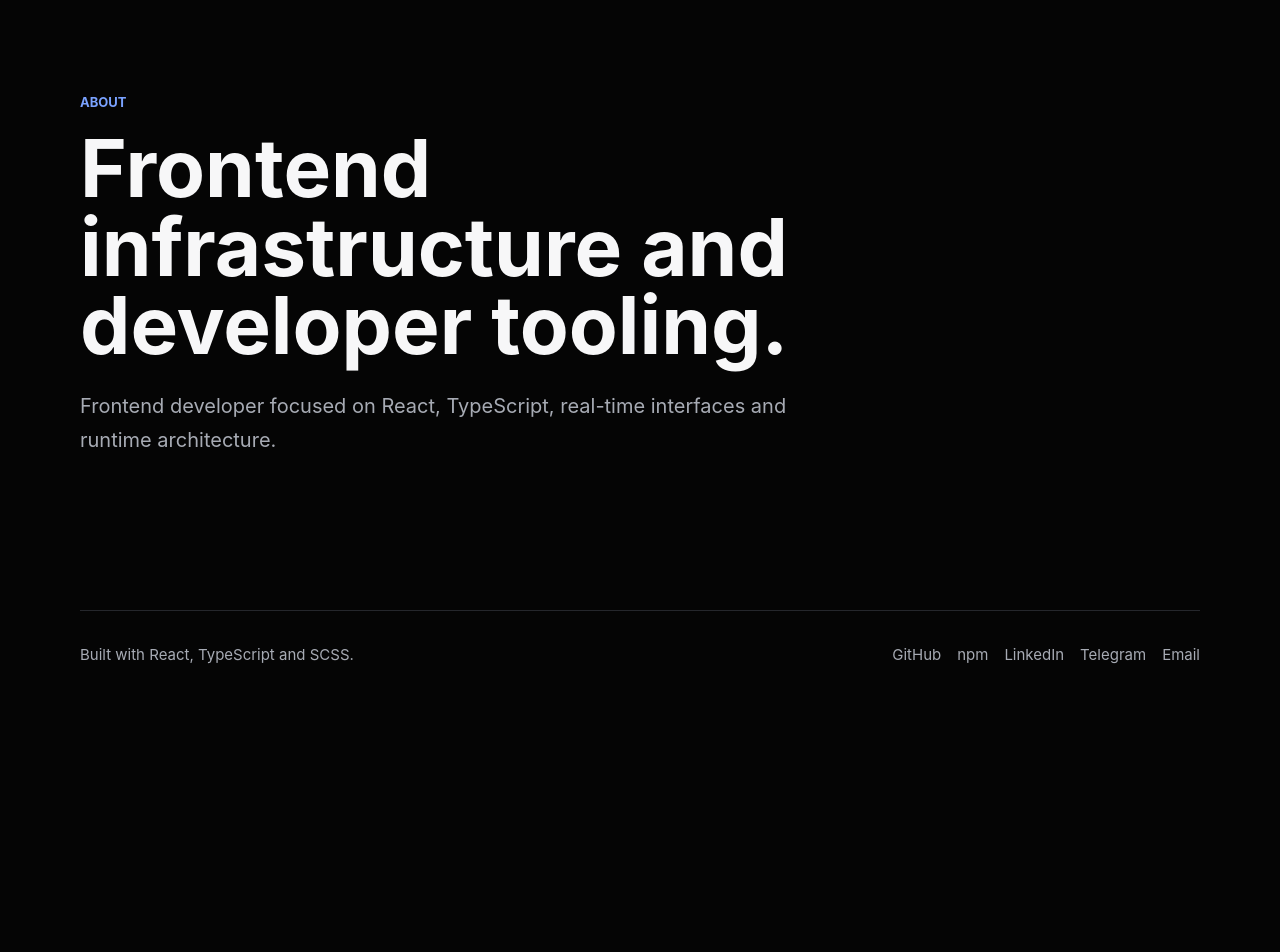
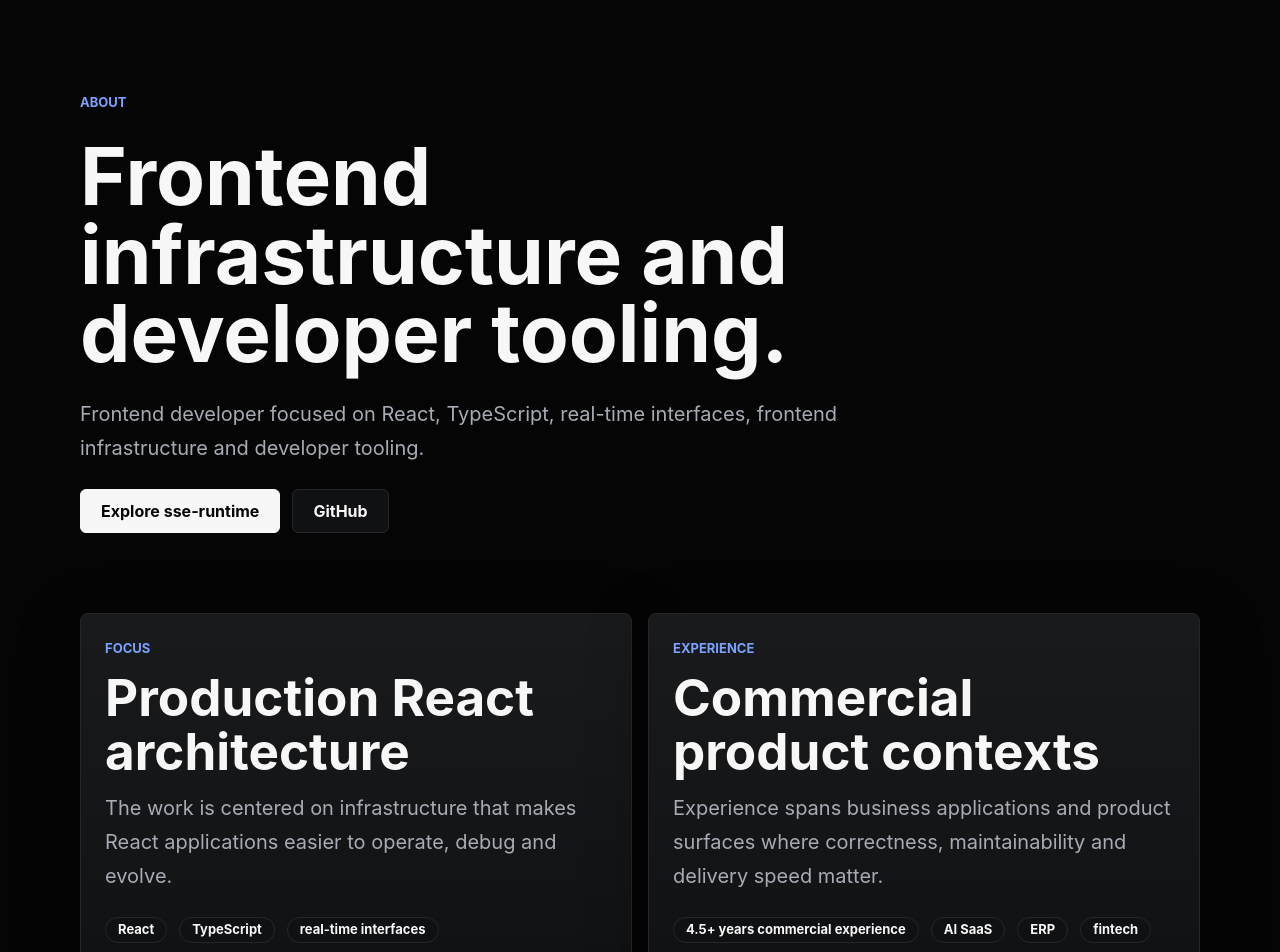
Before and after one commit to FlameFront-end/flamefrontend.dev, a React (Vite) app: page /about in a window 1280 px wide. Shown: the part 100-1052 px from the top of the page. Before the commit the page ends 800 px from the top, so only its background shows below. Built offline with nearby package versions, Linux system fonts and the light colour scheme.

Commit message:
feat: build about and articles pages

```diff
--- /dev/null
+++ b/src/pages/about/AboutPage.module.scss
@@ -0,0 +1,66 @@
+.page {
+  display: grid;
+  gap: clamp(var(--space-12), 8vw, var(--space-20));
+}
+
+.hero {
+  display: grid;
+  justify-items: start;
+  gap: var(--space-6);
+  max-width: var(--container-narrow-width);
+}
+
+.eyebrow {
+  margin: 0;
+  color: var(--color-accent);
+  font-size: var(--font-size-caption);
+  font-weight: 700;
+  letter-spacing: 0;
+  text-transform: uppercase;
+}
+
+.title {
+  margin: 0;
+  font-size: var(--font-size-heading);
+  line-height: var(--line-height-title);
+  letter-spacing: 0;
+}
+
+.lead {
+  margin: 0;
+  color: var(--color-text-secondary);
+  font-size: var(--font-size-lead);
+  line-height: var(--line-height-lead);
+}
+
+.actions {
+  display: flex;
+  flex-wrap: wrap;
+  gap: var(--space-3);
+}
+
+.grid {
+  display: grid;
+  grid-template-columns: repeat(2, minmax(0, 1fr));
+  gap: var(--space-4);
+}
+
+.card {
+  display: grid;
+  align-content: start;
+  gap: var(--space-6);
+}
+
+@media (max-width: 780px) {
+  .grid {
+    grid-template-columns: 1fr;
+  }
+}
+
+@media (max-width: 520px) {
+  .actions {
+    align-items: stretch;
+    flex-direction: column;
+    width: 100%;
+  }
+}
--- a/src/pages/about/AboutPage.tsx
+++ b/src/pages/about/AboutPage.tsx
@@ -1,14 +1,67 @@
-import styles from '../../components/ui/PageIntro.module.scss';
+import { TechStackList } from '../../components/tech-stack-list/TechStackList';
+import { Card } from '../../components/ui/Card';
+import { LinkButton } from '../../components/ui/LinkButton';
+import { SectionHeader } from '../../components/ui/SectionHeader';
+import { GITHUB_PROFILE_URL } from '../../data/links';
+import styles from './AboutPage.module.scss';
+
+const focusAreas = [
+  'React',
+  'TypeScript',
+  'real-time interfaces',
+  'frontend infrastructure',
+  'developer tooling',
+] as const;
+
+const experienceContexts = [
+  '4.5+ years commercial experience',
+  'AI SaaS',
+  'ERP',
+  'fintech',
+  'e-commerce',
+  'HR projects',
+  'open-source tools',
+] as const;
 
 export function AboutPage(): React.ReactElement {
   return (
-    <section className={styles.section}>
-      <p className={styles.eyebrow}>About</p>
-      <h1 className={styles.title}>Frontend infrastructure and developer tooling.</h1>
-      <p className={styles.lead}>
-        Frontend developer focused on React, TypeScript, real-time interfaces and runtime
-        architecture.
-      </p>
-    </section>
+    <div className={styles.page}>
+      <section className={styles.hero}>
+        <p className={styles.eyebrow}>About</p>
+        <h1 className={styles.title}>Frontend infrastructure and developer tooling.</h1>
+        <p className={styles.lead}>
+          Frontend developer focused on React, TypeScript, real-time interfaces, frontend
+          infrastructure and developer tooling.
+        </p>
+        <div className={styles.actions}>
+          <LinkButton href="/tools/sse-runtime" variant="primary">
+            Explore sse-runtime
+          </LinkButton>
+          <LinkButton href={GITHUB_PROFILE_URL} variant="secondary">
+            GitHub
+          </LinkButton>
+        </div>
+      </section>
+
+      <section className={styles.grid}>
+        <Card className={styles.card}>
+          <SectionHeader
+            eyebrow="Focus"
+            title="Production React architecture"
+            description="The work is centered on infrastructure that makes React applications easier to operate, debug and evolve."
+          />
+          <TechStackList items={focusAreas} />
+        </Card>
+
+        <Card className={styles.card}>
+          <SectionHeader
+            eyebrow="Experience"
+            title="Commercial product contexts"
+            description="Experience spans business applications and product surfaces where correctness, maintainability and delivery speed matter."
+          />
+          <TechStackList items={experienceContexts} />
+        </Card>
+      </section>
+    </div>
   );
 }
--- /dev/null
+++ b/src/pages/articles/ArticlesPage.module.scss
@@ -0,0 +1,78 @@
+.page {
+  display: grid;
+  gap: clamp(var(--space-12), 8vw, var(--space-20));
+}
+
+.hero {
+  display: grid;
+  gap: var(--space-6);
+  max-width: var(--container-narrow-width);
+}
+
+.eyebrow {
+  margin: 0;
+  color: var(--color-accent);
+  font-size: var(--font-size-caption);
+  font-weight: 700;
+  letter-spacing: 0;
+  text-transform: uppercase;
+}
+
+.title {
+  margin: 0;
+  font-size: var(--font-size-heading);
+  line-height: var(--line-height-title);
+  letter-spacing: 0;
+}
+
+.lead {
+  margin: 0;
+  color: var(--color-text-secondary);
+  font-size: var(--font-size-lead);
+  line-height: var(--line-height-lead);
+}
+
+.section,
+.contact {
+  display: grid;
+  justify-items: start;
+  gap: var(--space-6);
+}
+
+.articleGrid {
+  display: grid;
+  grid-template-columns: repeat(auto-fit, minmax(min(100%, 18rem), 1fr));
+  gap: var(--space-4);
+  width: 100%;
+}
+
+.articleCard {
+  display: grid;
+  align-content: start;
+  min-height: 10rem;
+}
+
+.articleHeader {
+  display: grid;
+  justify-items: start;
+  gap: var(--space-4);
+}
+
+.articleHeader h3 {
+  margin: 0;
+  font-size: 1.25rem;
+  line-height: 1.25;
+}
+
+.contact {
+  padding: var(--space-8);
+  background: var(--color-surface-muted);
+  border: 1px solid var(--color-border);
+  border-radius: var(--radius-card);
+}
+
+@media (max-width: 520px) {
+  .contact {
+    padding: var(--space-5);
+  }
+}
--- a/src/pages/articles/ArticlesPage.tsx
+++ b/src/pages/articles/ArticlesPage.tsx
@@ -1,10 +1,55 @@
-import styles from '../../components/ui/PageIntro.module.scss';
+import { Badge } from '../../components/ui/Badge';
+import { Card } from '../../components/ui/Card';
+import { LinkButton } from '../../components/ui/LinkButton';
+import { SectionHeader } from '../../components/ui/SectionHeader';
+import styles from './ArticlesPage.module.scss';
+
+const plannedArticles = [
+  'How I extracted SSE infrastructure from a React app',
+  'Why native EventSource is not enough for production React apps',
+  'Web Locks + BroadcastChannel for single-tab coordination',
+] as const;
 
 export function ArticlesPage(): React.ReactElement {
   return (
-    <section className={styles.section}>
-      <p className={styles.eyebrow}>Articles</p>
-      <h1 className={styles.title}>Technical writing coming soon.</h1>
-    </section>
+    <div className={styles.page}>
+      <section className={styles.hero}>
+        <p className={styles.eyebrow}>Articles</p>
+        <h1 className={styles.title}>Technical writing coming soon.</h1>
+        <p className={styles.lead}>
+          Future notes will focus on production React infrastructure, real-time UI and browser
+          coordination patterns.
+        </p>
+      </section>
+
+      <section className={styles.section}>
+        <SectionHeader
+          eyebrow="Planned"
+          title="Writing backlog"
+          description="No fake blog archive yet. These are the topics planned for the first technical articles."
+        />
+        <div className={styles.articleGrid}>
+          {plannedArticles.map((article) => (
+            <Card className={styles.articleCard} key={article}>
+              <div className={styles.articleHeader}>
+                <h3>{article}</h3>
+                <Badge tone="muted">Planned</Badge>
+              </div>
+            </Card>
+          ))}
+        </div>
+      </section>
+
+      <section className={styles.contact}>
+        <SectionHeader
+          eyebrow="Meanwhile"
+          title="Read the production migration case study"
+          description="The current long-form engineering story is the sse-runtime extraction case study."
+        />
+        <LinkButton href="/case-studies/sse-runtime-production-migration" variant="primary">
+          Open case study
+        </LinkButton>
+      </section>
+    </div>
   );
 }
```
